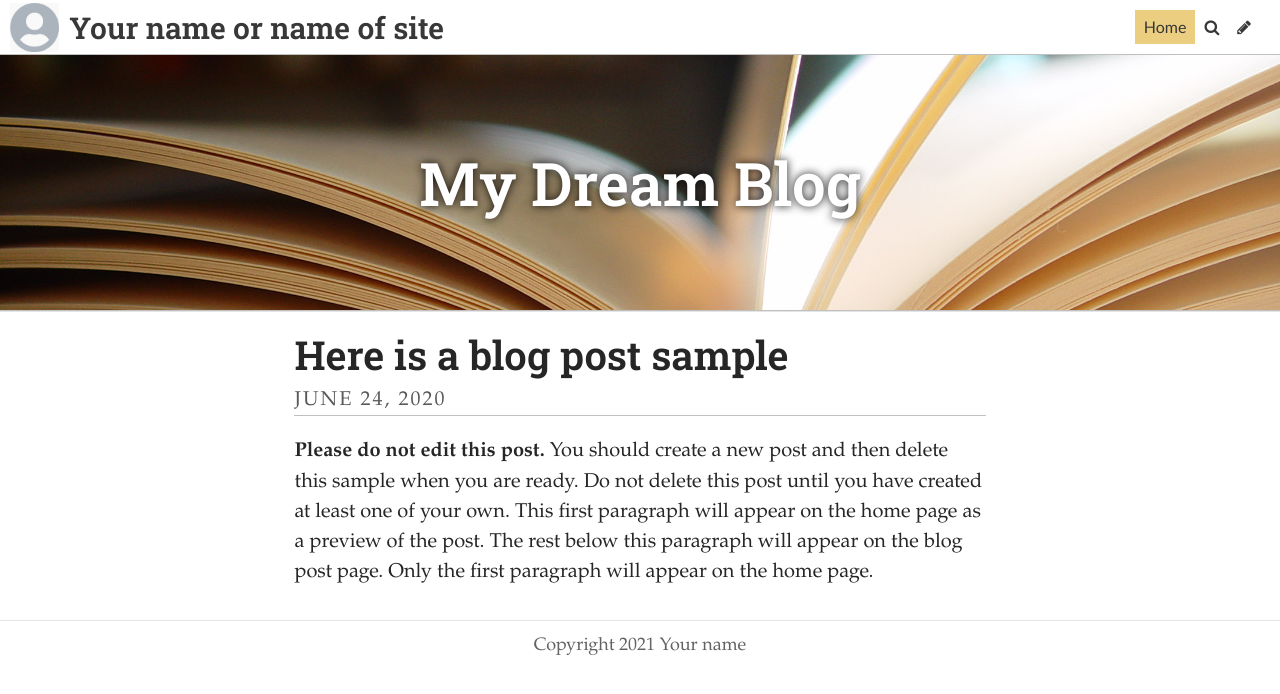
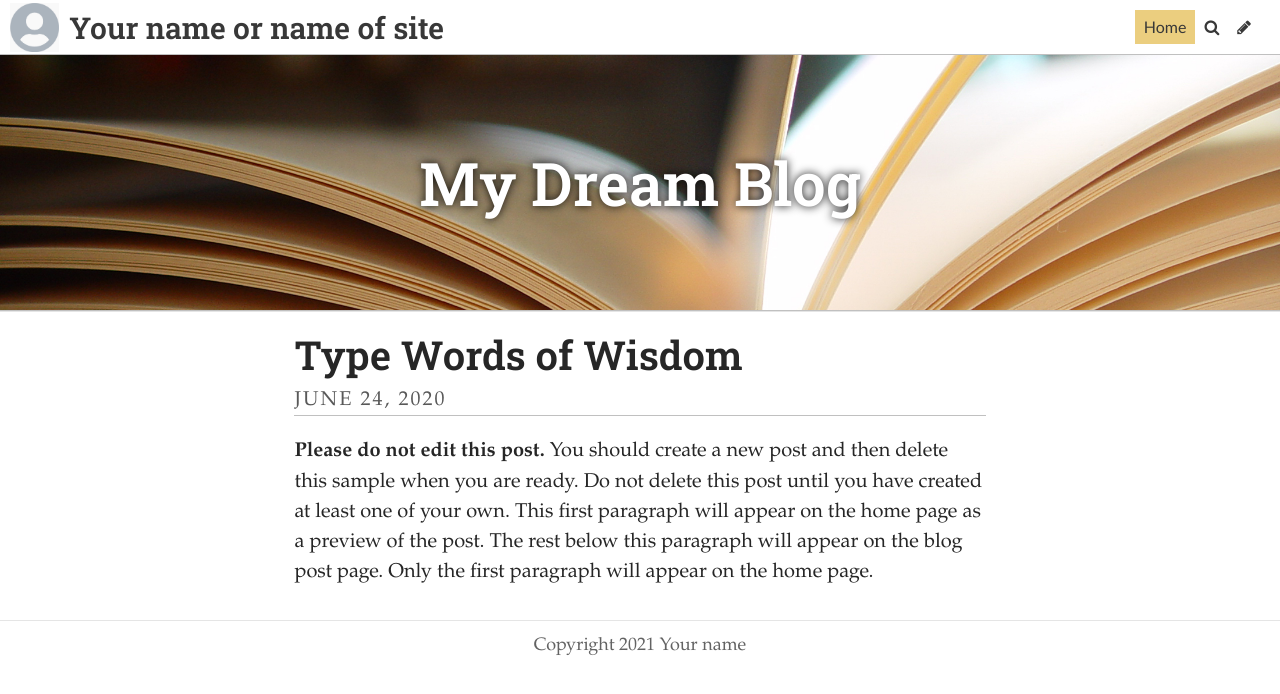
Before and after one commit to charlotteaashley/typo-design-template, a Jekyll site: the page built from index.html, in a window 1280 px wide. Shown: the top 694 px of the page. Built offline with Jekyll 4.4.1, drawn with Linux system fonts in a browser that asks for light colours; some web fonts are replaced; the list of posts is cut into pages by our own code.

Commit message:
Update Post “2019-07-20-here-is-my-new-post-for-trial”

```diff
--- a/_posts/2019-07-20-here-is-my-new-post-for-trial.md
+++ b/_posts/2019-07-20-here-is-my-new-post-for-trial.md
@@ -1,6 +1,6 @@
 ---
 layout: post
-title: Here is a blog post sample
+title: Type Words of Wisdom
 date: 2020-06-24 17:50
 image: ../uploads/amador-loureiro-bvynlchwqzs-unsplash.jpg
 caption: Type Words of Wisdom
```
